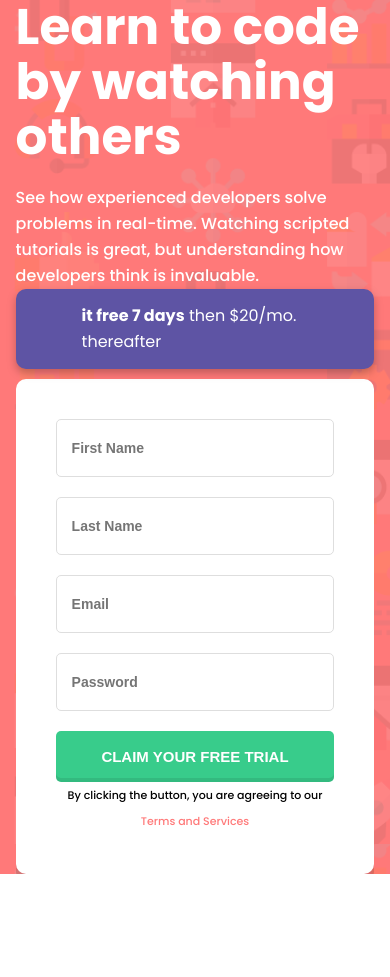
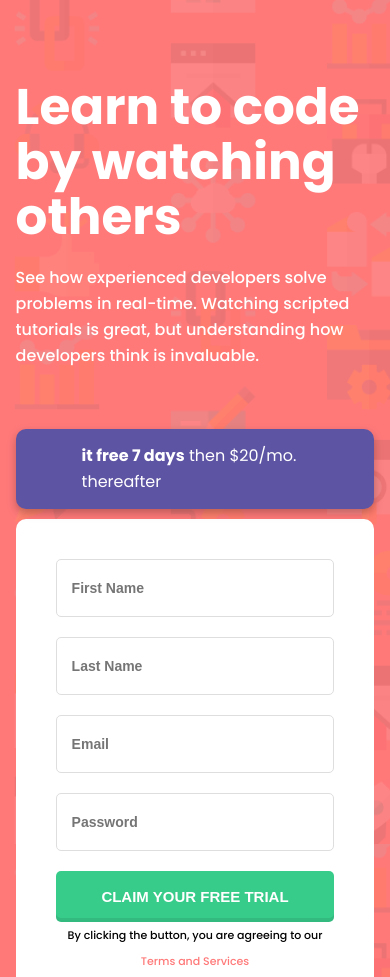
Before and after one commit to guseinguseinov/Figma-Homework, a plain HTML site: page index.html in a window 390 px wide. Shown: the top 977 px of the page. Before the commit the page ends 874 px from the top, so only its background shows below. Drawn offline with Linux system fonts and the light colour scheme.

Commit message:
design changed

```diff
--- a/assets/css/styles.css
+++ b/assets/css/styles.css
@@ -130,7 +130,16 @@ a.terms-services:hover {
 @media only screen and (max-width: 568px) {
 
     div.sign-up-content, div.sign-up-main-div  {
-        width: 92%;;
+        width: 92%;
+    }
+
+    div.sign-up-content {
+        margin-top: 80px;
+    }
+
+    div.sign-up-main-div {
+        margin-top: 60px;
+        padding-bottom: 60px;
     }
 
     div.free-seven-days {
```
